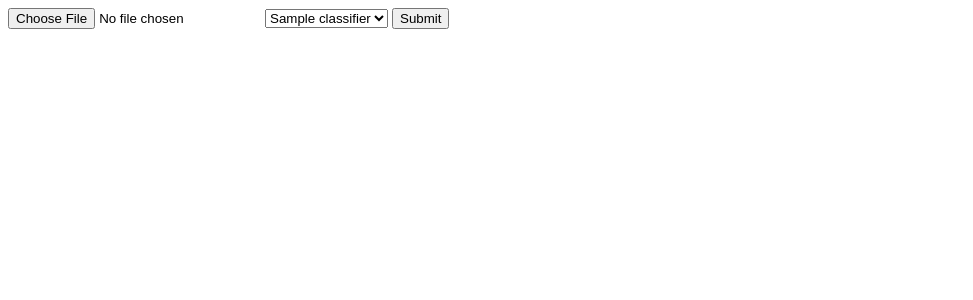
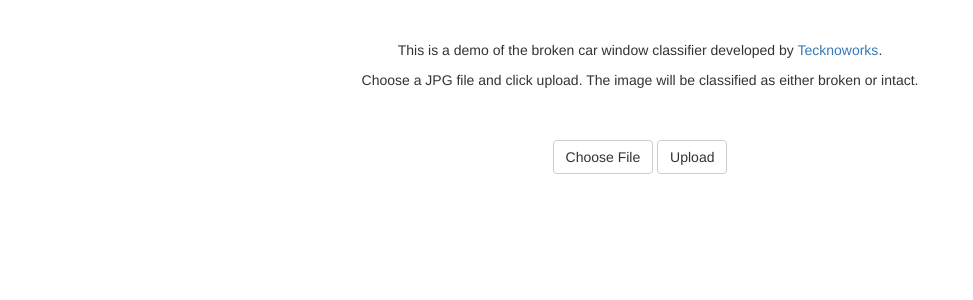
Before and after one commit to Catalin1995/damn-edge, a Flask app: template templates/upload.html in a window 1280 px wide. Shown: the top 300 px of the page, without its empty margins (0-973 px from the left). Run offline with Flask 2, Linux system fonts and the light colour scheme; the template is opened without the code that fills it: most values are stand-ins (such as "Sample title", 1, 10 or a date in 2020); some libraries are stand-ins or nearby versions.

Commit message:
add a basic UI

```diff
--- a/templates/upload.html
+++ b/templates/upload.html
@@ -1,14 +1,125 @@
-<html>
-    <body>
-        <form action="/upload" method="POST" enctype="multipart/form-data">
-            <input type="file" name="file" />
+<!DOCTYPE html>
+<html lang="en">
+    <head>
+        <meta name="viewport" content="width=device-width, initial-scale=1, maximum-scale=1, user-scalable=no">
 
-            <select name="classifier">
-                {% for classifier in classifiers %}
-                    <option value="{{ classifier }}">{{ classifier }}</option>
-                {% endfor %}
-            </select>
-            <input type="submit"/>
-        </form>
+        <link href="https://maxcdn.bootstrapcdn.com/bootstrap/3.3.7/css/bootstrap.min.css" rel="stylesheet" integrity="sha384-BVYiiSIFeK1dGmJRAkycuHAHRg32OmUcww7on3RYdg4Va+PmSTsz/K68vbdEjh4u" crossorigin="anonymous">
+        <style type="text/css" media="all">
+            .btn-file {
+                position: relative;
+                overflow: hidden;
+            }
+            .btn-file input[type=file] {
+                position: absolute;
+                top: 0;
+                right: 0;
+                min-width: 100%;
+                min-height: 100%;
+                font-size: 100px;
+                text-align: right;
+                filter: alpha(opacity=0);
+                opacity: 0;
+                outline: none;
+                background: white;
+                cursor: inherit;
+                display: block;
+            }
+
+            .row {
+                padding-top: 40px;
+            }
+        </style>
+    </head>
+    <body style="text-align: center;">
+        <div class="container">
+            <div class="row">
+                <div class="col-xs-12">
+                    <p>This is a demo of the broken car window classifier developed by <a target="_blank" href="https://tecknoworks.com">Tecknoworks</a>.</p>
+                    <p>Choose a JPG file and click upload. The image will be classified as either broken or intact.</p>
+                </div>
+            </div>
+            <div class="row">
+                <form id="upload-file" method="post" enctype="multipart/form-data">
+                    <label class="btn btn-default btn-file">
+                        <span id="fileName">Choose File</span><input name="file" type="file" style="display: none;">
+                    </label>
+                    <!-- <input name="file" type="file"> -->
+                    <select name="classifier" style="display: none;">
+                        {% for classifier in classifiers %}
+                        <option value="{{ classifier }}">{{ classifier }}</option>
+                        {% endfor %}
+                    </select>
+                    <button class="btn btn-default" id="upload-file-btn" type="button">Upload</button>
+                </form>
+            </div>
+            <div class="row" id="loader" style="display: none">
+                <img src="/ajax-loader.gif">
+            </div>
+            <div class="row" id="console">
+                <div id="output"></div>
+                <img id="imagePreview" src="" style="display: none; width: 500px">
+            </div>
+        </div>
+
+        <script src="https://code.jquery.com/jquery-3.2.1.min.js" integrity="sha256-hwg4gsxgFZhOsEEamdOYGBf13FyQuiTwlAQgxVSNgt4=" crossorigin="anonymous"></script>
+        <script type="text/javascript" charset="utf-8">
+            $(function() {
+                $(document).on('change', ':file', function() {
+                    var input = $(this),
+                        numFiles = input.get(0).files ? input.get(0).files.length : 1,
+                        label = input.val().replace(/form_data/g, '/').replace(/.*\//, '');
+                    input.trigger('fileselect', [numFiles, label]);
+                });
+
+                $(':file').on('fileselect', function(event, numFiles, label) {
+                    var labelArray = label.split('\\');
+                    var newText = labelArray[labelArray.length - 1];
+                    $('#fileName').text(newText);
+                    if (newText.endsWith("jpg") || newText.endsWith("jpeg")) {
+                        $('button').prop('disabled', false);
+                    } else {
+                        if (label == "") {
+                            $('#fileName').text('Choose File');
+                        } else {
+                            $('#output').text('Only jpg/jpeg images allowed for now.');
+                        }
+                        $('button').prop('disabled', true);
+                        $('#imagePreview').hide()
+                    }
+                });
+
+                $('#upload-file-btn').click(function() {
+                    $('#loader').show();
+                    $('#output').text('');
+                    $('button').prop('disabled', true);
+                    var form_data = new FormData($('#upload-file')[0]);
+                    $.ajax({
+                        type: 'POST',
+                        url: '/upload',
+                        data: form_data,
+                        contentType: false,
+                        cache: false,
+                        processData: false,
+                        success: function(data) {
+                            $('#loader').hide();
+                            $('#imagePreview').attr("src", data.url);
+                            $('#imagePreview').show()
+                            $('button').prop('disabled', false);
+                            if (data.broken > data.intact) {
+                                $("#output").text("broken (" + (data.broken * 100).toFixed(2) + "% confidence)");
+                            } else {
+                                $("#output").text("intact(" + (data.intact * 100).toFixed(2) + "% confidence)");
+                            }
+                        },
+                        error: function (data) {
+                            $('#loader').hide();
+                            $('button').prop('disabled', false);
+                            $("#output").text("An error occured. The incident has been recorded.");
+                            console.error(data);
+                        }
+                    });
+                });
+            });
+        </script>
     </body>
 </html>
```
Also changed, not shown: README.md, static/ajax-loader.gif (added).
